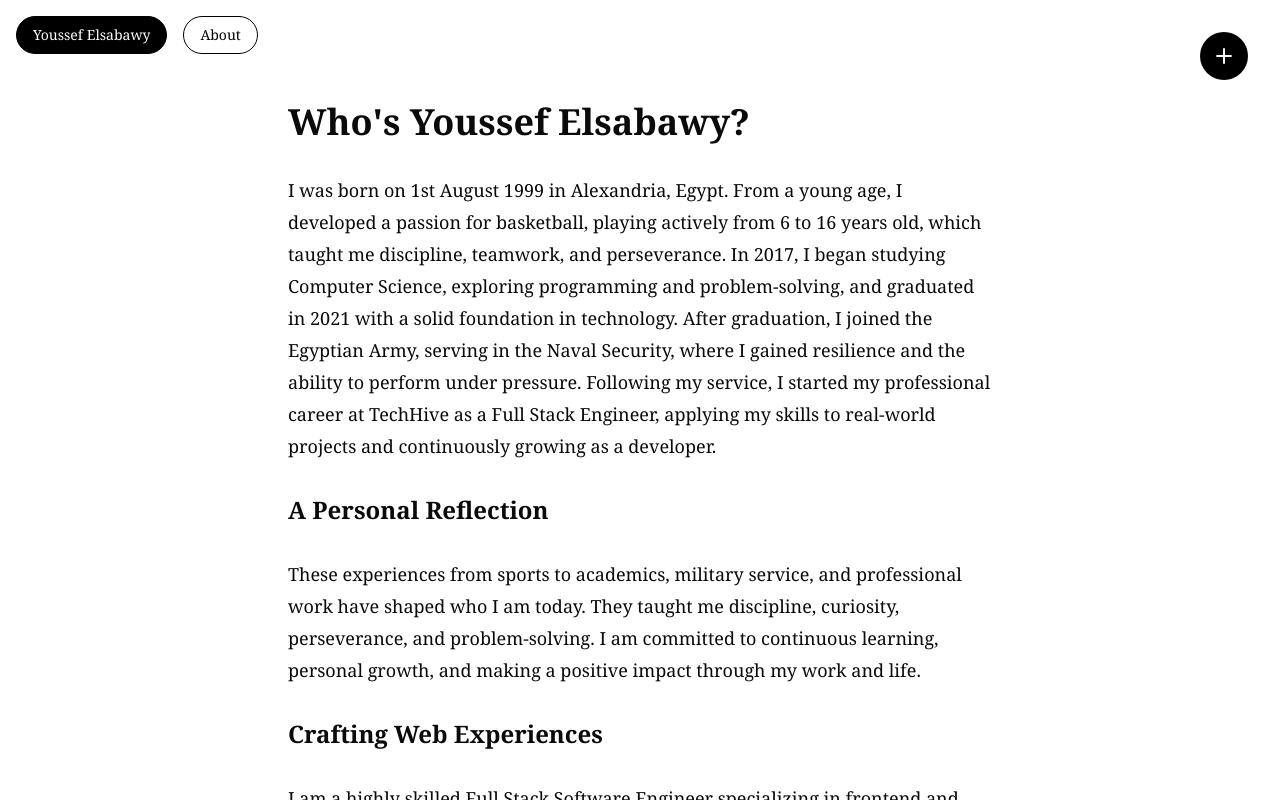
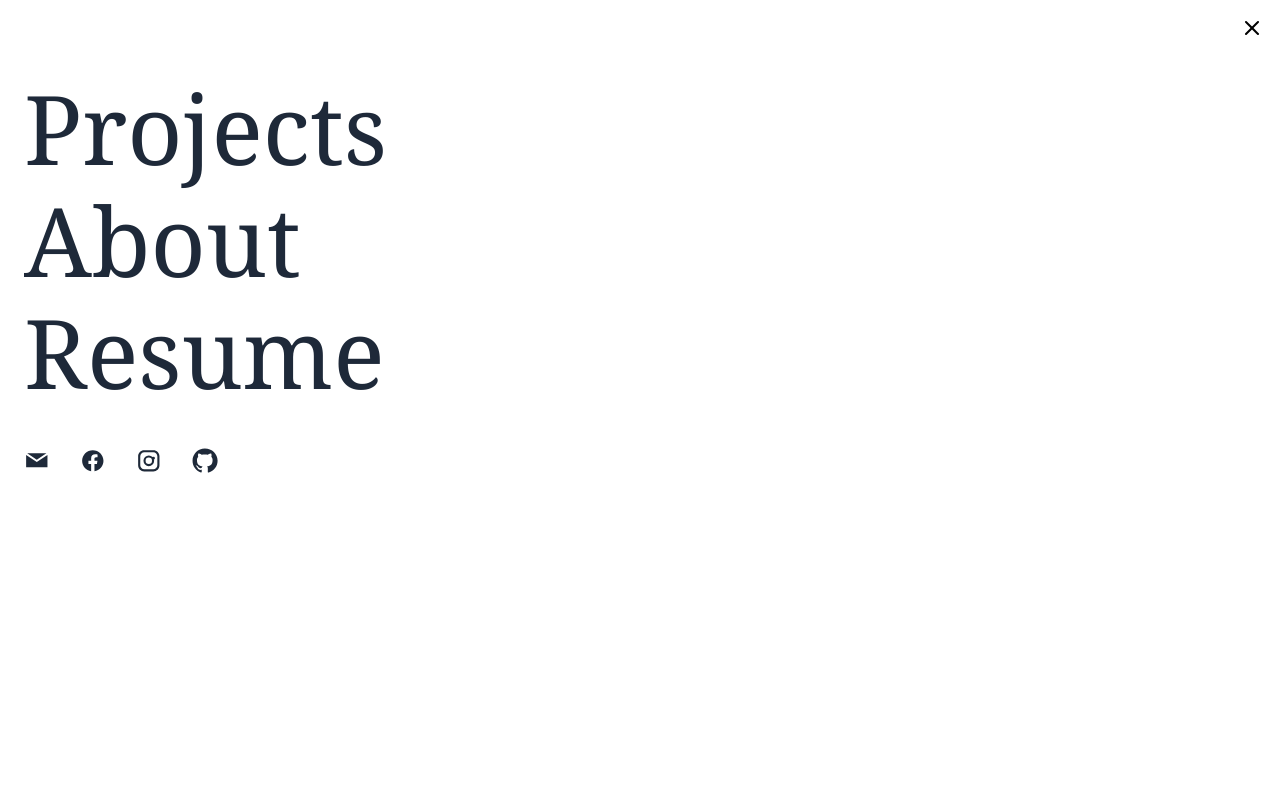
Before and after one commit to Yelsabawyy/Personal-Website, a Next.js app: page /about in a window 1280 px wide. Both pictures are taken after a click on the button 1224 px from the left and 56 px from the top of the page. Shown: the top 800 px of the page. Built offline with nearby package versions, Linux system fonts and the light colour scheme.

Commit message:
90% website

```diff
--- a/app/components/footer.tsx
+++ b/app/components/footer.tsx
@@ -1,5 +1,39 @@
 import Link from "next/link";
-import React from "react";
+import React, { JSX } from "react";
+import siteData from "@/data/site-data.json";
+
+export const iconMap: Record<string, (color?: string) => JSX.Element> = {
+  email: (color = "white") => (
+    <svg className="w-8 h-8" fill={color} viewBox="0 0 30 30">
+      <path d="M12 13.065L2.002 6.66V18h19.996V6.66L12 13.065zM12 11l9-6H3l9 6z" />
+    </svg>
+  ),
+  facebook: (color = "white") => (
+    <svg className="w-8 h-8" fill={color} viewBox="0 0 30 30">
+      <path d="M22 12c0-5.522-4.477-10-10-10S2 6.478 2 12c0 4.991 3.657 9.128 8.438 9.878v-6.987h-2.54v-2.891h2.54V9.797c0-2.506 1.492-3.89 3.777-3.89 1.094 0 2.238.196 2.238.196v2.463h-1.26c-1.243 0-1.63.772-1.63 1.562v1.875h2.773l-.443 2.891h-2.33v6.987C18.343 21.128 22 16.991 22 12z" />
+    </svg>
+  ),
+  instagram: (color = "white") => (
+    <svg className="w-8 h-8" fill={color} viewBox="0 0 30 30">
+      <path d="M7.75 2h8.5C19.55 2 22 4.46 22 7.75v8.5C22 19.54 19.54 22 16.25 22h-8.5C4.46 22 2 19.54 2 16.25v-8.5C2 4.46 4.46 2 7.75 2zm0 2C5.68 4 4 5.68 4 7.75v8.5C4 18.32 5.68 20 7.75 20h8.5C18.32 20 20 18.32 20 16.25v-8.5C20 5.68 18.32 4 16.25 4h-8.5zM12 7a5 5 0 1 1 0 10 5 5 0 0 1 0-10zm0 2a3 3 0 1 0 0 6 3 3 0 0 0 0-6zm4.5-.75a1.25 1.25 0 1 1 0 2.5 1.25 1.25 0 0 1 0-2.5z" />
+    </svg>
+  ),
+  github: (color = "white") => (
+    <svg className="w-8 h-8" fill={color} viewBox="0 0 30 30">
+      <path d="M12 .5C5.648.5.5 5.648.5 12c0 5.088 3.293 9.402 7.867 10.932.575.106.785-.25.785-.556 0-.274-.01-1.002-.016-1.968-3.2.695-3.878-1.543-3.878-1.543-.523-1.33-1.277-1.684-1.277-1.684-1.043-.714.08-.699.08-.699 1.154.082 1.76 1.185 1.76 1.185 1.026 1.758 2.694 1.25 3.35.955.104-.743.402-1.25.73-1.537-2.554-.29-5.236-1.276-5.236-5.683 0-1.256.448-2.283 1.183-3.087-.118-.292-.513-1.464.112-3.052 0 0 .964-.31 3.157 1.18.915-.254 1.895-.38 2.872-.385.976.005 1.957.13 2.873.385 2.19-1.49 3.15-1.18 3.15-1.18.627 1.588.233 2.76.115 3.052.737.804 1.183 1.83 1.183 3.087 0 4.417-2.688 5.39-5.25 5.676.414.36.782 1.075.782 2.168 0 1.566-.014 2.832-.014 3.216 0 .31.207.667.791.554C20.71 21.396 24 17.08 24 12c0-6.352-5.148-11.5-12-11.5z" />
+    </svg>
+  ),
+  leetcode: (color = "white") => (
+    <svg className="w-8 h-8" fill={color} viewBox="0 0 30 30">
+      <path d="M6 3h18v18H6V3zm9 2c-4.418 0-8 3.582-8 8s3.582 8 8 8 8-3.582 8-8-3.582-8-8-8z" />
+    </svg>
+  ),
+  snapchat: (color = "white") => (
+    <svg className="w-8 h-8" fill={color} viewBox="0 0 30 30">
+      <path d="M15 2C7.82 2 2 7.82 2 15c0 7.18 5.82 13 13 13s13-5.82 13-13C28 7.82 22.18 2 15 2z" />
+    </svg>
+  ),
+};
 
 export default function Footer() {
   return (
@@ -14,48 +48,17 @@ export default function Footer() {
         </p>
 
         <div className="flex flex-wrap gap-4 mt-8">
-          <a
-            href="mailto:YOUR_EMAIL@example.com"
-            target="_blank"
-          >
-            {/* Gmail Icon */}
-            <svg className="w-8 h-8" fill="white" viewBox="0 0 30 30">
-              <path d="M12 13.065L2.002 6.66V18h19.996V6.66L12 13.065zM12 11l9-6H3l9 6z" />
-            </svg>
-          </a>
-
-          <a
-            href="https://facebook.com/YOUR_USERNAME"
-            target="_blank"
-          >
-            {/* Facebook Icon */}
-            <svg className="w-8 h-8" fill="white" viewBox="0 0 30 30">
-              <path d="M22 12c0-5.522-4.477-10-10-10S2 6.478 2 12c0 4.991 3.657 9.128 8.438 9.878v-6.987h-2.54v-2.891h2.54V9.797c0-2.506 1.492-3.89 3.777-3.89 1.094 0 2.238.196 2.238.196v2.463h-1.26c-1.243 0-1.63.772-1.63 1.562v1.875h2.773l-.443 2.891h-2.33v6.987C18.343 21.128 22 16.991 22 12z" />
-            </svg>
-          </a>
-
-          <a
-            href="https://instagram.com/YOUR_USERNAME"
-            target="_blank"
-          >
-            {/* Instagram Icon */}
-            <svg className="w-8 h-8" fill="white" viewBox="0 0 30 30">
-              <path d="M7.75 2h8.5C19.55 2 22 4.46 22 7.75v8.5C22 19.54 19.54 22 16.25 22h-8.5C4.46 22 2 19.54 2 16.25v-8.5C2 4.46 4.46 2 7.75 2zm0 2C5.68 4 4 5.68 4 7.75v8.5C4 18.32 5.68 20 7.75 20h8.5C18.32 20 20 18.32 20 16.25v-8.5C20 5.68 18.32 4 16.25 4h-8.5zM12 7a5 5 0 1 1 0 10 5 5 0 0 1 0-10zm0 2a3 3 0 1 0 0 6 3 3 0 0 0 0-6zm4.5-.75a1.25 1.25 0 1 1 0 2.5 1.25 1.25 0 0 1 0-2.5z" />
-            </svg>
-
-          </a>
-
-          <a
-            href="https://github.com/YOUR_USERNAME"
-            target="_blank"
-            className=""
-          >
-            {/* GitHub Icon */}
-            <svg className="w-8 h-8" fill="white" viewBox="0 0 30 30">
-              <path d="M12 .5C5.648.5.5 5.648.5 12c0 5.088 3.293 9.402 7.867 10.932.575.106.785-.25.785-.556 0-.274-.01-1.002-.016-1.968-3.2.695-3.878-1.543-3.878-1.543-.523-1.33-1.277-1.684-1.277-1.684-1.043-.714.08-.699.08-.699 1.154.082 1.76 1.185 1.76 1.185 1.026 1.758 2.694 1.25 3.35.955.104-.743.402-1.25.73-1.537-2.554-.29-5.236-1.276-5.236-5.683 0-1.256.448-2.283 1.183-3.087-.118-.292-.513-1.464.112-3.052 0 0 .964-.31 3.157 1.18.915-.254 1.895-.38 2.872-.385.976.005 1.957.13 2.873.385 2.19-1.49 3.15-1.18 3.15-1.18.627 1.588.233 2.76.115 3.052.737.804 1.183 1.83 1.183 3.087 0 4.417-2.688 5.39-5.25 5.676.414.36.782 1.075.782 2.168 0 1.566-.014 2.832-.014 3.216 0 .31.207.667.791.554C20.71 21.396 24 17.08 24 12c0-6.352-5.148-11.5-12-11.5z" />
-            </svg>
-
-          </a>
+          {siteData.socialLinks.map((link) => (
+            <a
+              key={link.name}
+              href={link.url}
+              target="_blank"
+              rel="noopener noreferrer"
+              className="hover:opacity-80 transition-opacity"
+            >
+              {iconMap[link.icon]?.("white")}
+            </a>
+          ))}
         </div>
       </div>
 
@@ -66,11 +69,13 @@ export default function Footer() {
         </p>
 
         <div className="flex gap-4">
-          <button className="cursor-pointer bg-white text-black px-6 py-3 rounded-full font-medium hover:bg-gray-100 transition-colors">
-            {`Let's connect`}
-          </button>
+          <Link href={"https://www.linkedin.com/in/yelsabawyy"} target="_blank">
+            <button className="cursor-pointer bg-white text-black px-4 py-2 rounded-full font-medium text-sm hover:bg-gray-100 transition-colors">
+              LinkedIn
+            </button>
+          </Link>
           <Link href={"/resume"}>
-            <button className="cursor-pointer border border-white text-white px-6 py-3 rounded-full font-medium hover:border-[#FAF3E9] transition-colors">
+            <button className="cursor-pointer border border-white text-white px-4 py-2 rounded-full font-medium text-sm hover:border-[#FAF3E9] transition-colors">
               Resume
             </button>
           </Link>
--- a/app/components/header.tsx
+++ b/app/components/header.tsx
@@ -1,13 +1,14 @@
 "use client";
-import { Plus } from "lucide-react";
+import { Plus, X } from "lucide-react";
 import Link from "next/link";
 import { usePathname } from "next/navigation";
-import React from "react";
+import React, { useState } from "react";
 import siteData from "@/data/site-data.json";
-
+import { iconMap } from "./footer";
 
 export default function Header() {
   const pathname = usePathname();
+  const [drawerOpen, setDrawerOpen] = useState(false);
 
   const hiddenPaths = ["/"];
   const showHeaderButtons = !hiddenPaths.includes(pathname);
@@ -16,7 +17,10 @@ export default function Header() {
     if (path === "/") return "Home";
     if (path === "/resume") return "Resume";
     if (path === "/about") return "About";
-    return path.replace("/", "").replace("-", " ").replace(/\b\w/g, c => c.toUpperCase());
+    return path
+      .replace("/", "")
+      .replace("-", " ")
+      .replace(/\b\w/g, (c) => c.toUpperCase());
   };
 
   const routeName = getRouteName(pathname);
@@ -37,9 +41,74 @@ export default function Header() {
         </div>
       )}
 
-      <button className="fixed top-8 right-8 w-12 h-12 bg-black rounded-full flex items-center justify-center hover:scale-110 transition-transform z-10">
+      {/* Plus Button */}
+      <button
+        onClick={() => setDrawerOpen(true)}
+        className="fixed top-8 cursor-pointer right-8 w-12 h-12 bg-black rounded-full flex items-center justify-center hover:scale-110 transition-transform z-20"
+      >
         <Plus className="w-6 h-6 text-white" />
       </button>
+
+      {/* Drawer */}
+      <div
+        className={`fixed top-0 right-0 h-full w-full bg-white shadow-lg transform transition-transform duration-1000 z-30 ${
+          drawerOpen ? "translate-x-0" : "translate-x-full"
+        }`}
+      >
+        {/* Close Button */}
+        <div className="flex justify-end p-4">
+          <button onClick={() => setDrawerOpen(false)}>
+            <X className="w-6 h-6 text-black cursor-pointer" />
+          </button>
+        </div>
+
+        {/* Drawer Content */}
+        <div className="p-6 space-y-4 text-6xl md:text-8xl">
+          <Link
+            href="/projects"
+            onClick={() => setDrawerOpen(false)}
+            className="block  text-gray-800 hover:opacity-80 transition-opacity"
+          >
+            Projects
+          </Link>
+          <Link
+            href="/about"
+            onClick={() => setDrawerOpen(false)}
+            className="block  text-gray-800 hover:opacity-80 transition-opacity"
+          >
+            About
+          </Link>
+          <Link
+            href="/resume"
+            onClick={() => setDrawerOpen(false)}
+            className="block  text-gray-800 hover:opacity-80 transition-opacity"
+          >
+            Resume
+          </Link>
+
+          <div className="flex flex-wrap gap-6 mt-12">
+            {siteData.socialLinks.map((link) => (
+              <a
+                key={link.name}
+                href={link.url}
+                target="_blank"
+                rel="noopener noreferrer"
+                className="hover:opacity-80 transition-opacity"
+              >
+              {iconMap[link.icon]?.("#1e2939")}
+              </a>
+            ))}
+          </div>
+        </div>
+      </div>
+
+      {/* Overlay */}
+      {drawerOpen && (
+        <div
+          className="fixed inset-0 bg-black opacity-30 z-20"
+          onClick={() => setDrawerOpen(false)}
+        />
+      )}
     </div>
   );
 }
--- a/data/site-data.json
+++ b/data/site-data.json
@@ -61,5 +61,29 @@
         "content": "Deploying web applications to cloud platforms, setting up CI/CD pipelines, and optimizing performance."
       }
     ]
-  }
+  },
+
+  "socialLinks": [
+    {
+      "name": "Email",
+      "url": "mailto:yelsabawyy@gmail.com",
+      "icon": "email"
+    },
+    {
+      "name": "Facebook",
+      "url": "https://www.facebook.com/youssef.elsabawy",
+      "icon": "facebook"
+    },
+    {
+      "name": "Instagram",
+      "url": "https://instagram.com/yelsabawyy",
+      "icon": "instagram"
+    },
+    {
+      "name": "GitHub",
+      "url": "https://github.com/yelsabawyy",
+      "icon": "github"
+    }
+
+  ]
 }
```
